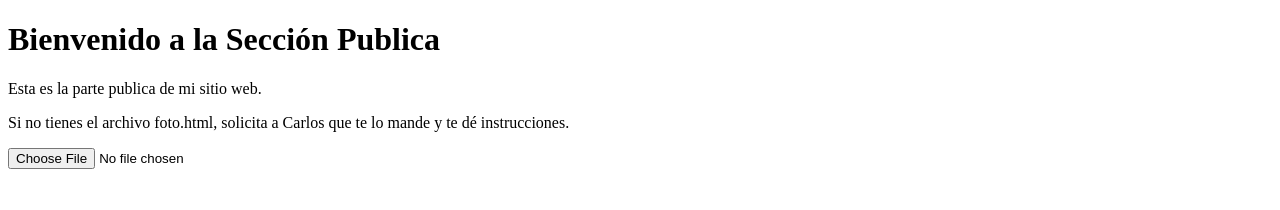
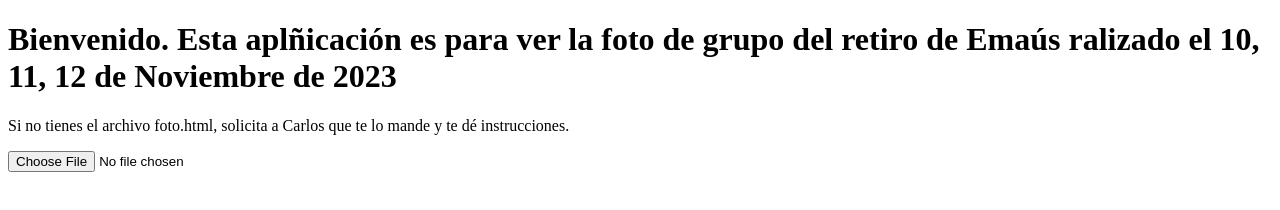
Before and after one commit to angelussantaines/iconos, a plain HTML site: page index_1.html in a window 1280 px wide. Drawn offline with Linux system fonts and the light colour scheme.

Commit message:
Add files via upload

```diff
--- a/index_1.html
+++ b/index_1.html
@@ -5,8 +5,8 @@
     <link rel="manifest" href="https://angelussantaines.github.io/iconos/manifest.json">
 </head>
 <body>
-    <h1>Bienvenido a la Sección Publica</h1>
-    <p>Esta es la parte publica de mi sitio web.</p>
+    <h1>Bienvenido. Esta aplñicación es para ver la foto de grupo del retiro de Emaús ralizado el 10, 11, 12 de Noviembre de 2023</h1>
+    <p></p>
     <p>Si no tienes el archivo foto.html, solicita a Carlos que te lo mande y te dé instrucciones.</p>
 
     <!-- Campo de entrada para el archivo -->
```
